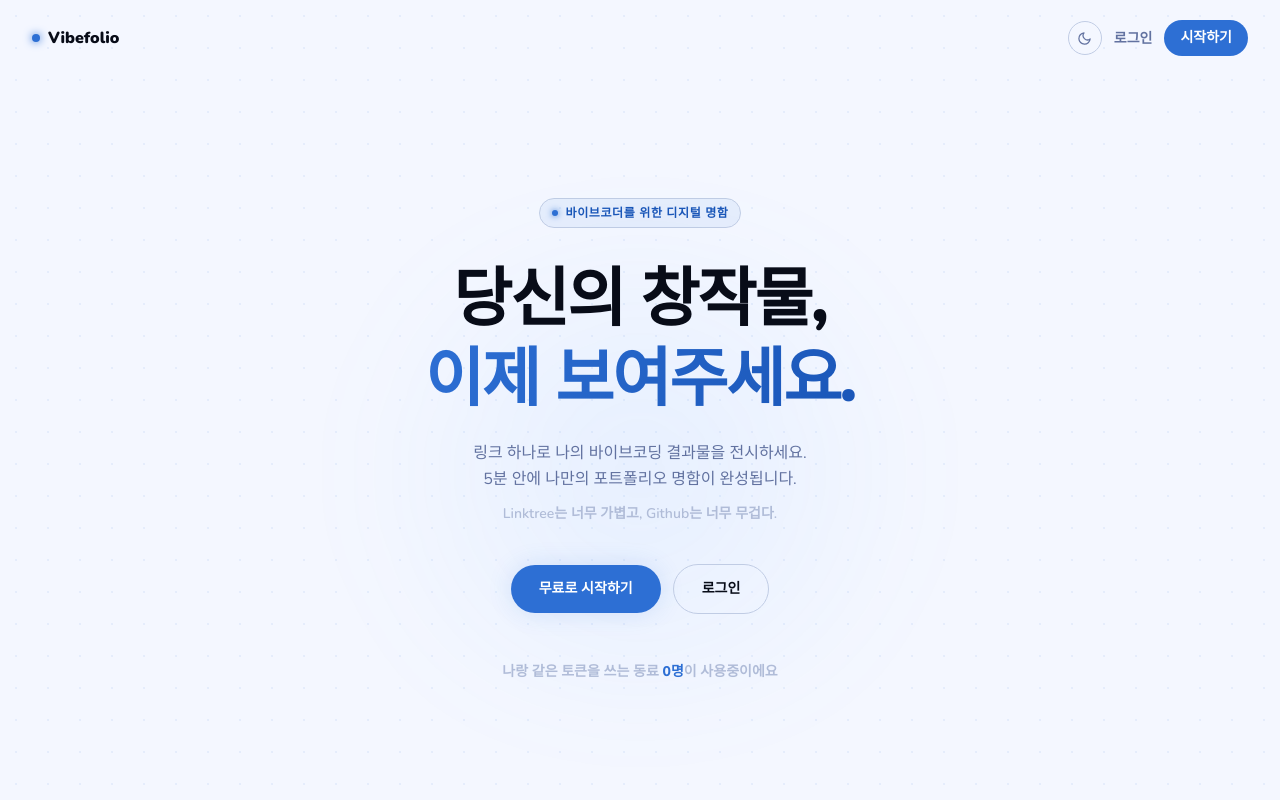
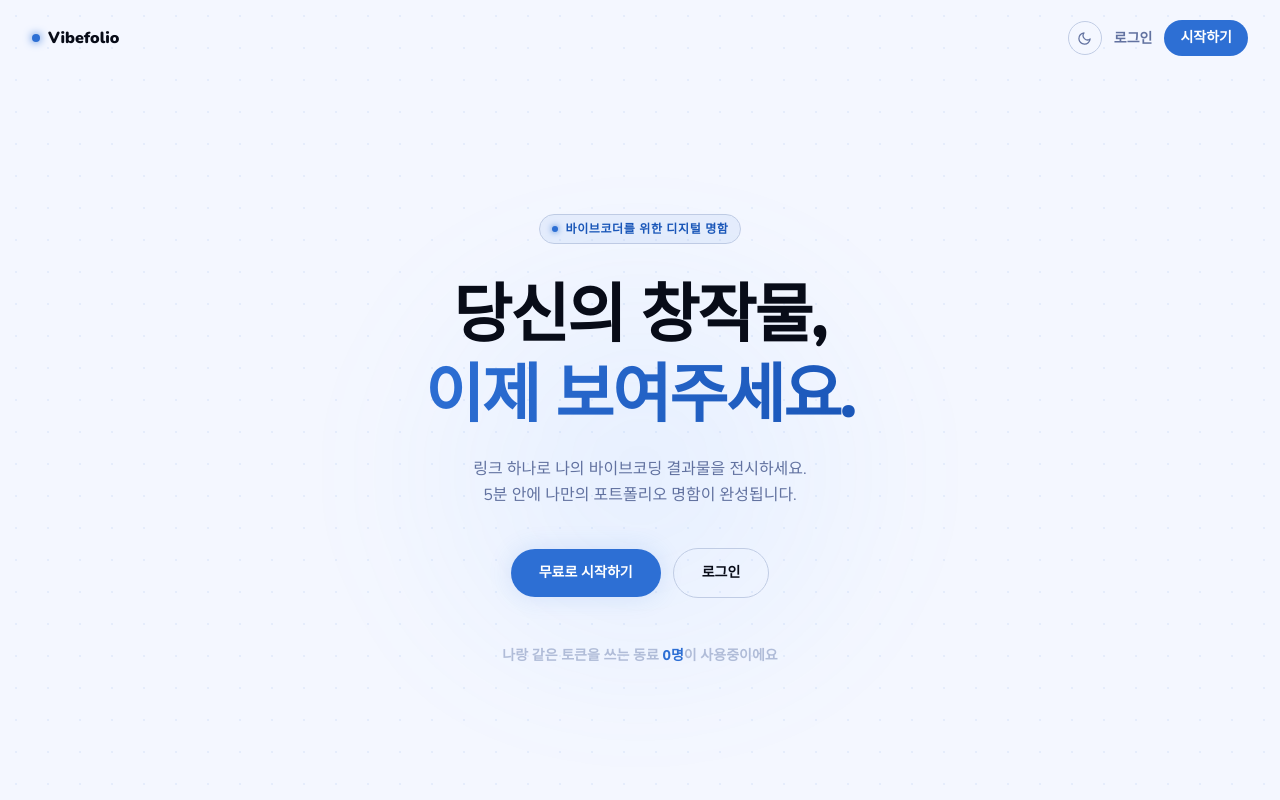
Before and after one commit to syk8015/vibefolio, a Next.js app: page / in a window 1280 px wide. Shown: the top 800 px of the page. Built offline with nearby package versions, Linux system fonts and the light colour scheme; no server answers; the database is empty.

Commit message:
Remove Linktree positioning tagline from landing page hero
Co-Authored-By: Claude Sonnet 4.6 <noreply@anthropic.com>

```diff
--- a/app/page.tsx
+++ b/app/page.tsx
@@ -153,12 +153,9 @@ export default async function LandingPage() {
           </span>
         </h1>
 
-        <p className="mb-3 leading-relaxed z-10 max-w-md" style={{ color: "var(--text-secondary)", fontFamily: "var(--font-nunito)", fontSize: "1rem", fontWeight: 400 }}>
+        <p className="mb-10 leading-relaxed z-10 max-w-md" style={{ color: "var(--text-secondary)", fontFamily: "var(--font-nunito)", fontSize: "1rem", fontWeight: 400 }}>
           링크 하나로 나의 바이브코딩 결과물을 전시하세요.<br />
           5분 안에 나만의 포트폴리오 명함이 완성됩니다.
-        </p>
-        <p className="mb-10 z-10 text-sm font-semibold" style={{ color: "var(--text-muted)", fontFamily: "var(--font-nunito)" }}>
-          Linktree는 너무 가볍고, Github는 너무 무겁다.
         </p>
 
         <div className="flex flex-wrap justify-center items-center gap-3 mb-12 z-10">
```
